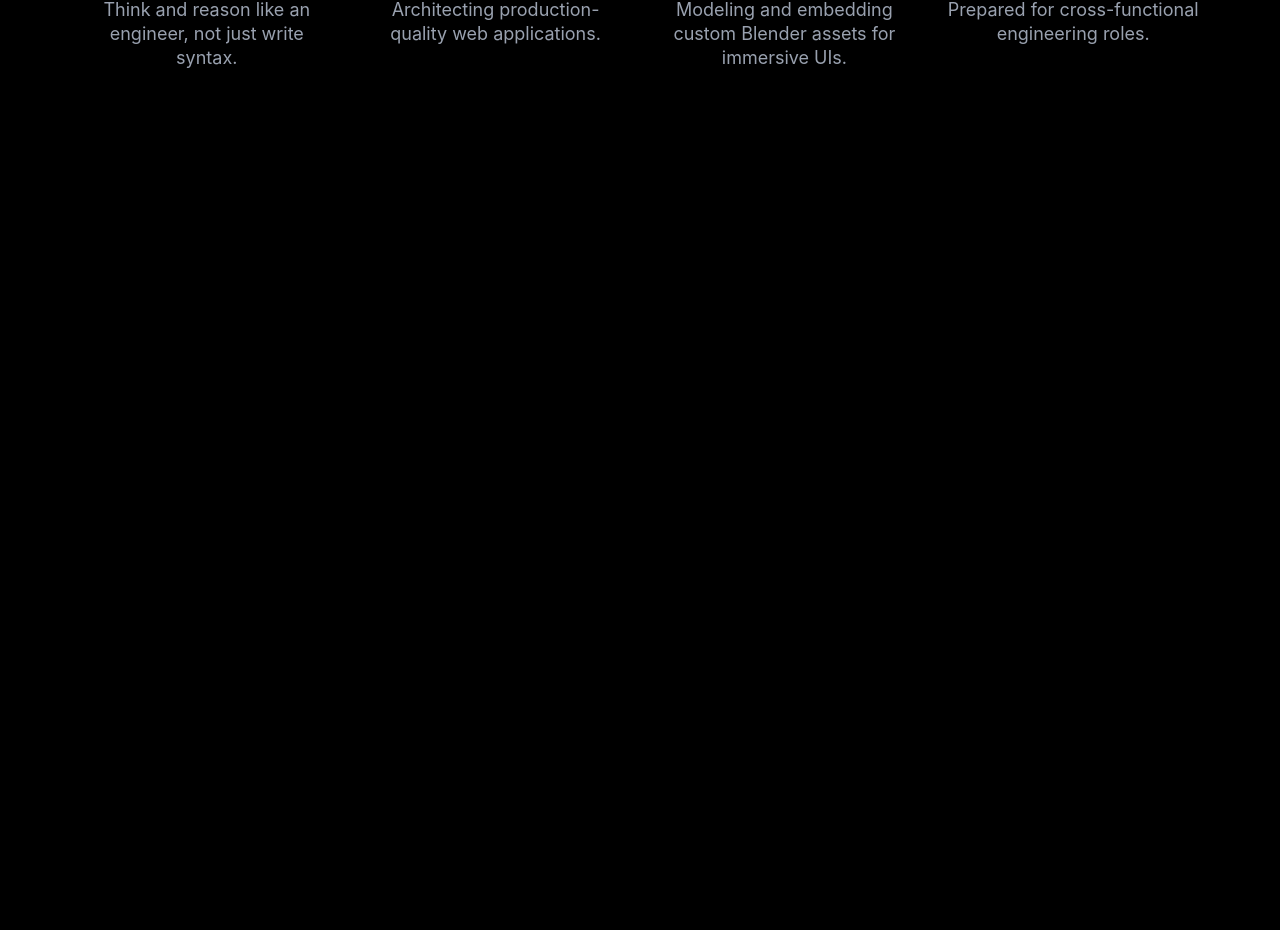
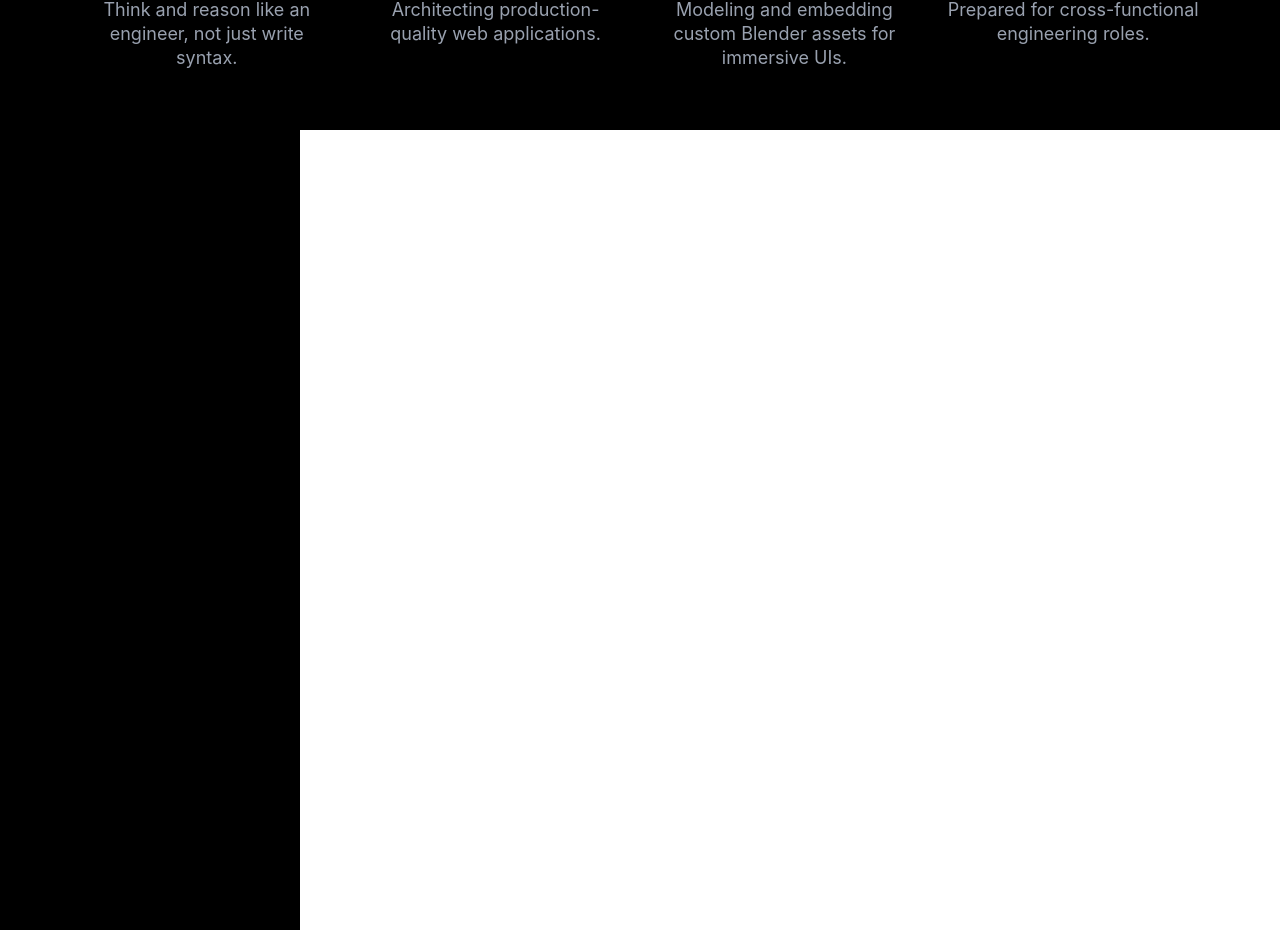
Before and after one commit to owaiskhanfrontend/Portfolio-Web, a React (Vite) app: page / in a window 1280 px wide. Shown: the part 1693-2623 px from the top of the page. Built offline with nearby package versions, Linux system fonts and the light colour scheme; a web font is replaced by a local one.

Commit message:
starting from skill section

```diff
--- a/src/Components/Skill/Skill.jsx
+++ b/src/Components/Skill/Skill.jsx
@@ -2,7 +2,7 @@ function Skill(){
 
 return(
 
-<div className="w-full min-h-screen bg-black"></div>
+<div className="w-full min-h-screen bg-black max-w-[300px]"></div>
 
 
 
```
